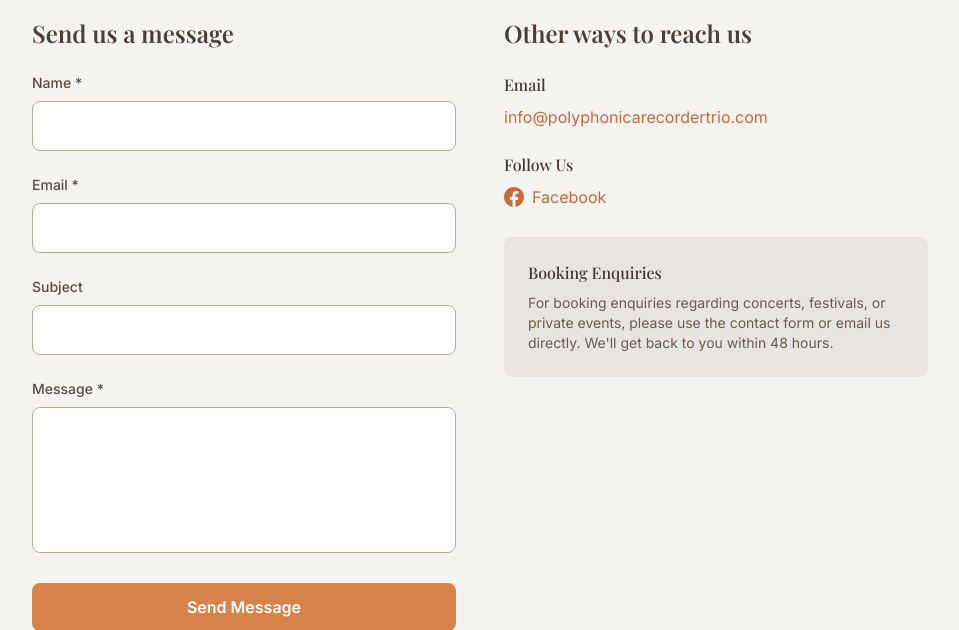
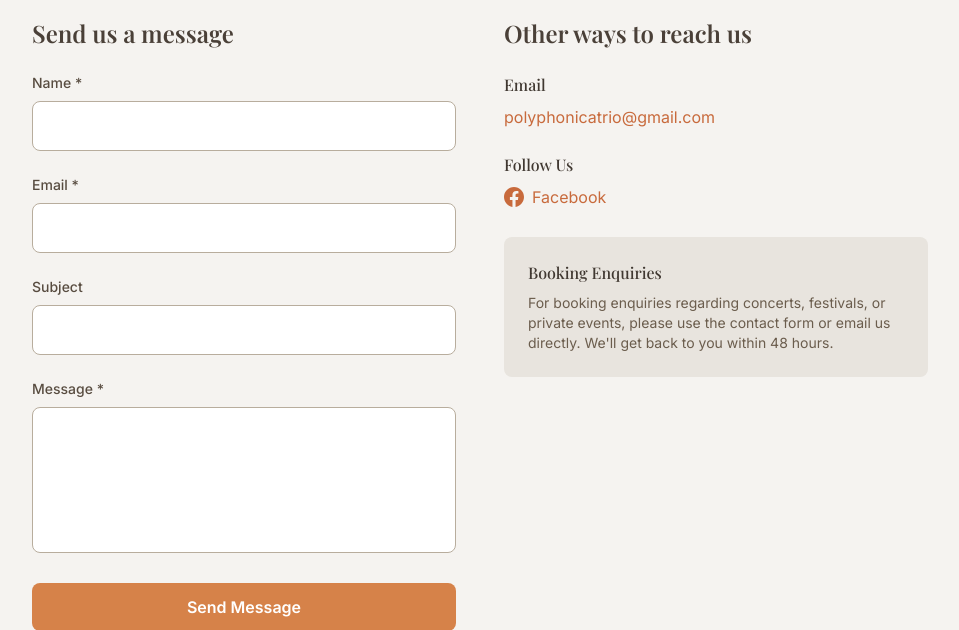
Before and after one commit to polyphonica/polyphonicarecordertrio, a Django app: page /contact/ in a window 1280 px wide. Shown: the part 271-901 px from the top of the page, without its empty margins (160-1119 px from the left). Run offline with Django 5.2, Linux system fonts and the light colour scheme; parts of the project's set-up code (start-up, migrations or seed data) failed here and were passed over; some libraries are stand-ins or nearby versions; some web fonts are replaced.

Commit message:
Update contact email to polyphonicatrio@gmail.com
Changed displayed email address in templates from
info@polyphonicarecordertrio.com to polyphonicatrio@gmail.com.

Co-Authored-By: Claude Opus 4.5 <noreply@anthropic.com>

```diff
--- a/templates/core/contact.html
+++ b/templates/core/contact.html
@@ -55,8 +55,8 @@
                 <div class="space-y-6">
                     <div>
                         <h3 class="font-medium text-primary-900 mb-2">Email</h3>
-                        <a href="mailto:info@polyphonicarecordertrio.com" class="text-accent-600 hover:text-accent-700">
-                            info@polyphonicarecordertrio.com
+                        <a href="mailto:polyphonicatrio@gmail.com" class="text-accent-600 hover:text-accent-700">
+                            polyphonicatrio@gmail.com
                         </a>
                     </div>
 
--- a/templates/emails/admin_message.html
+++ b/templates/emails/admin_message.html
@@ -38,6 +38,6 @@
 <!-- Contact Info -->
 <p style="margin: 30px 0 0 0; padding-top: 20px; border-top: 1px solid #e8e4de; color: #7a6b5a; font-size: 13px;">
     Questions? Reply to this email or contact us at
-    <a href="mailto:info@polyphonicarecordertrio.com" style="color: #d68249; text-decoration: none;">info@polyphonicarecordertrio.com</a>
+    <a href="mailto:polyphonicatrio@gmail.com" style="color: #d68249; text-decoration: none;">polyphonicatrio@gmail.com</a>
 </p>
 {% endblock %}
```
